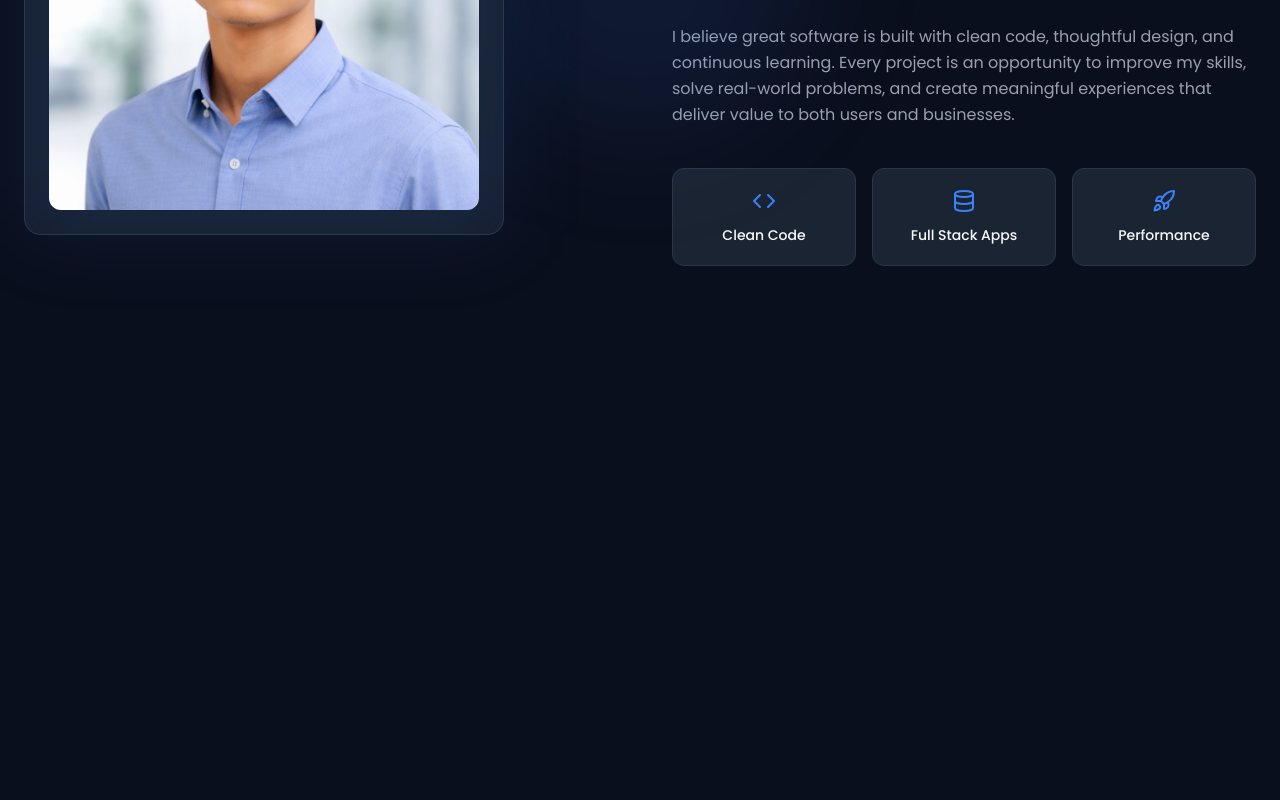
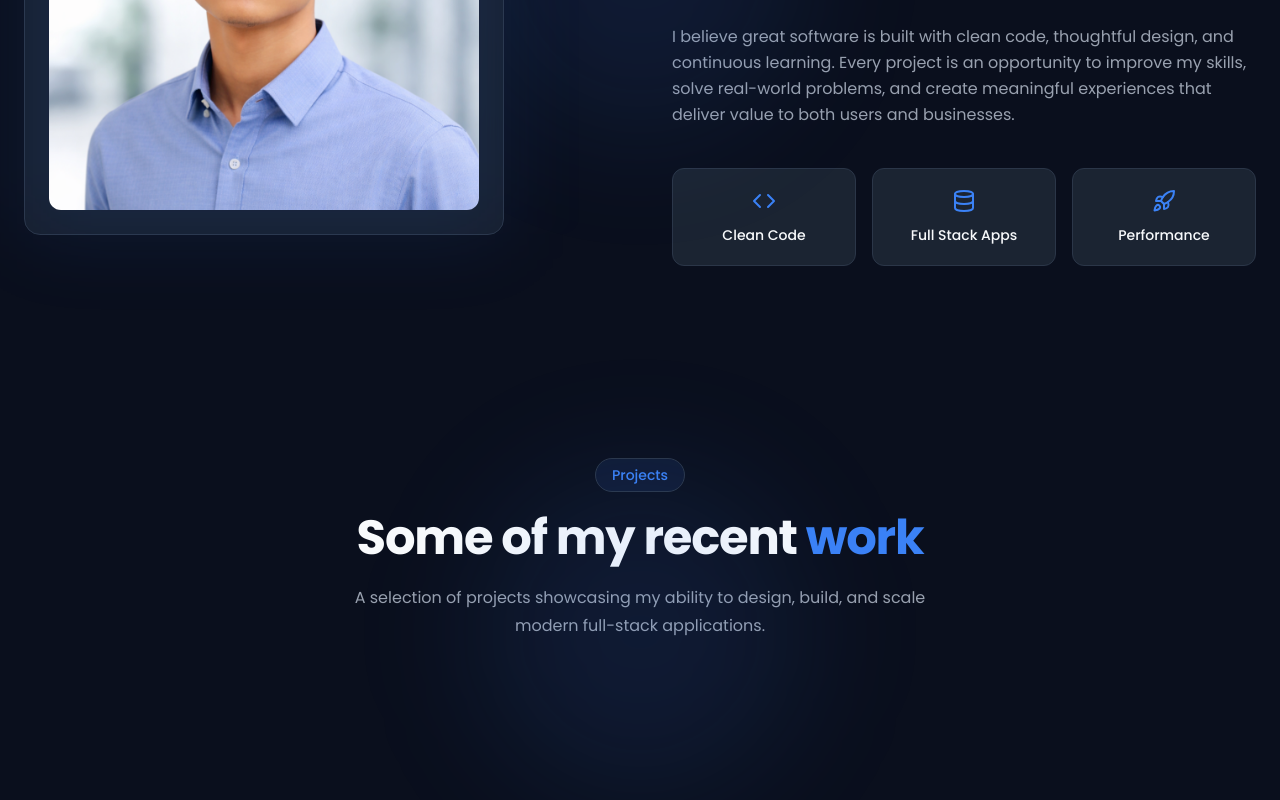
Before and after one commit to ALAMIN761740/next-js-portfolio, a Next.js app: page / in a window 1280 px wide. Shown: the part 1172-1972 px from the top of the page. Before the commit the page ends 1534 px from the top, so only its background shows below. Built offline with nearby package versions, Linux system fonts and the light colour scheme.

Commit message:
feat: implement projects section layout

```diff
--- a/src/app/page.tsx
+++ b/src/app/page.tsx
@@ -1,5 +1,6 @@
 import AboutSection from "@/sections/AboutSection";
 import HeroSection from "@/sections/HeroSection";
+import ProjectSection from "@/sections/ProjectSection";
 
 
 export default function Home() {
@@ -7,6 +8,7 @@ export default function Home() {
     <>
       <HeroSection></HeroSection>
       <AboutSection></AboutSection>
+      <ProjectSection></ProjectSection>
     </>
   );
 }
--- a/src/components/ui/SectionHeader.tsx
+++ b/src/components/ui/SectionHeader.tsx
@@ -1,4 +1,3 @@
-
 interface SectionHeaderProps {
     badge?: string;
     title: string;
@@ -10,17 +9,29 @@ export default function SectionHeader({
     badge,
     title,
     highlight,
-    description
-
+    description,
 }: SectionHeaderProps) {
     return (
-        <div className="max-w-2xl mx-auto text-center space-y-4">
-            {/* badge */}
+        <div className="mx-auto max-w-2xl space-y-4 text-center">
+            {/* Badge */}
             {badge && (
-                <span className="inline-block text-sm text-primary bg-primary/10 px-4 py-1.5 rounded-full border border-border">
-
+                <span className="inline-flex items-center rounded-full border border-border bg-primary/10 px-4 py-1.5 text-sm font-medium text-primary">
+                    {badge}
                 </span>
             )}
+
+            {/* Title */}
+            <h2 className="text-3xl font-bold leading-tight tracking-tight text-text md:text-4xl lg:text-5xl">
+                {title}
+                {highlight && <span className="text-primary"> {highlight}</span>}
+            </h2>
+
+            {/* Description */}
+            {description && (
+                <p className="mx-auto max-w-xl text-base leading-7 text-gray-400">
+                    {description}
+                </p>
+            )}
         </div>
-    )
+    );
 }
--- a/src/sections/ProjectSection.tsx
+++ b/src/sections/ProjectSection.tsx
@@ -1,3 +1,4 @@
+import SectionHeader from "@/components/ui/SectionHeader"
 
 
 
@@ -42,6 +43,23 @@ const projects = [
 
 export default function ProjectSection() {
     return (
-        <div>ProjectSection</div>
+        <section id="projects" className="relative py-24">
+            {/* Background Glow */}
+            <div className="pointer-events-none absolute left-1/2 top-1/4 h-80 w-80 -translate-x-1/2 rounded-full bg-primary/10 blur-3xl" />
+
+            <div className="container mx-auto px-6">
+                <SectionHeader
+                    badge="Projects"
+                    title="Some of my recent"
+                    highlight="work"
+                    description="A selection of projects showcasing my ability to design, build, and scale modern full-stack applications."
+                />
+
+                {/* Projects Grid */}
+                <div className="mt-16">
+                    {/* Your project cards go here */}
+                </div>
+            </div>
+        </section>
     )
 }
```
